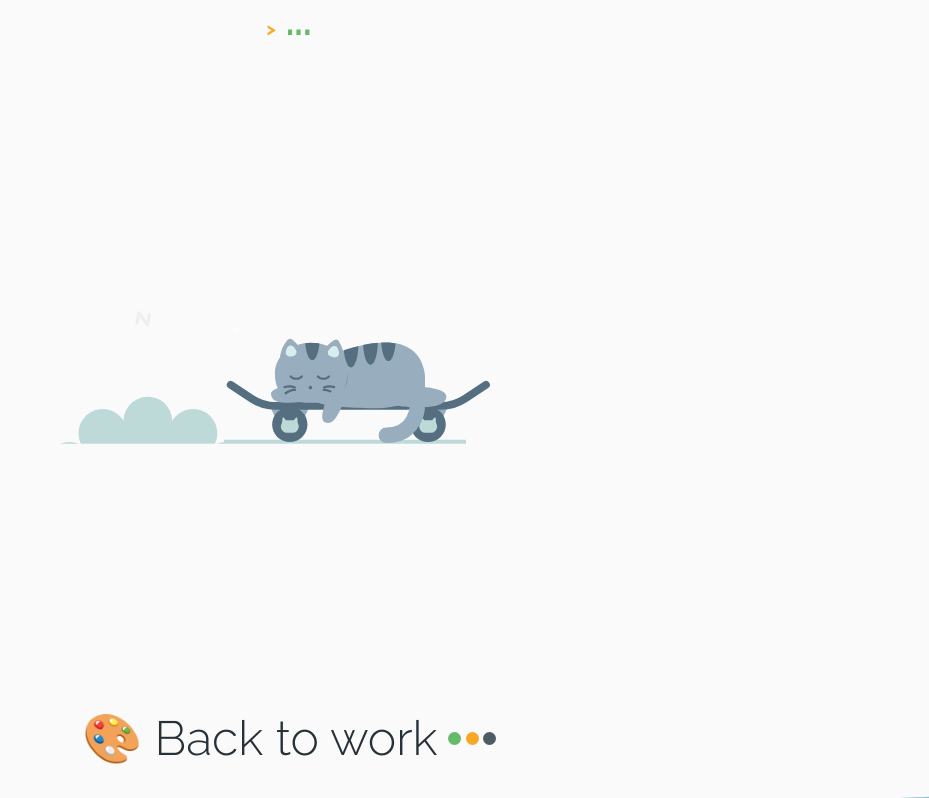
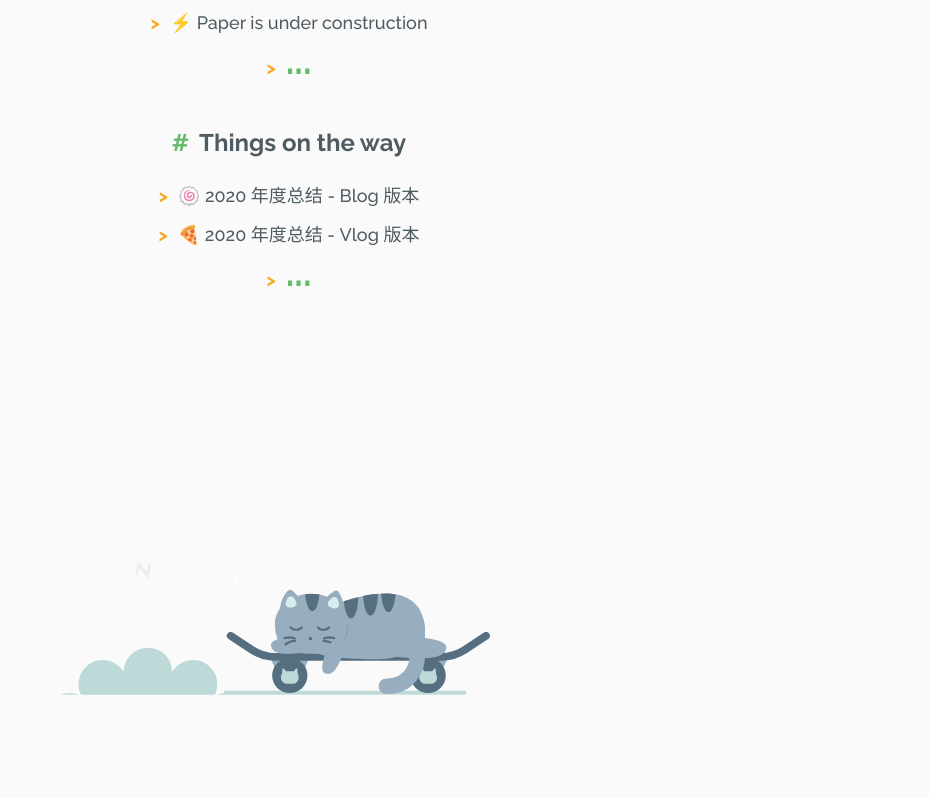
Before and after one commit to tenkeyseven/T-website-vue, a Vue app: page / in a window 1280 px wide. Shown: the part 900-1698 px from the top of the page, without its empty margins (351-1280 px from the left). Built offline with nearby package versions, Linux system fonts and the light colour scheme.

Commit message:
update: preview of review

```diff
--- a/src/App.vue
+++ b/src/App.vue
@@ -8,13 +8,14 @@
       <info-block :title="eduTitle" :infolist="eduInfoList"></info-block>
       <info-block :title="rscTitle" :infolist="rscInfoList"></info-block>
       <info-block :title="focTitle" :infolist="focInfoList"></info-block>
+      <info-block :title="recTitle" :infolist="recInfoList"></info-block>
     </div>
     <!-- <div id="div-line-end"></div> -->
     <!-- <img id="building-img" src="./assets/investment-building.svg" /> -->
     <skate-meow>
     </skate-meow>
     <div id="building-info-container">
-      <div id="building-text">🎨 Back to work</div>
+      <div id="building-text">🍓 Working</div>
       <img id="dots-color" src="./assets/dots-color.svg" />
     </div>
     <div id="footer">
@@ -69,6 +70,21 @@ export default {
           id: 1,
           content: "⚡ Working on a novel backdoor attack"
         },
+        {
+          id: 2,
+          content: "⚡ Paper is under construction"
+        },
+      ],
+      recTitle: "Things on the way",
+      recInfoList:[
+        {
+          id: 1,
+          content: "🍥 2020 年度总结 - Blog 版本"
+        },
+        {
+          id: 2,
+          content: "🍕 2020 年度总结 - Vlog 版本"
+        }
       ]
     };
   },
```
